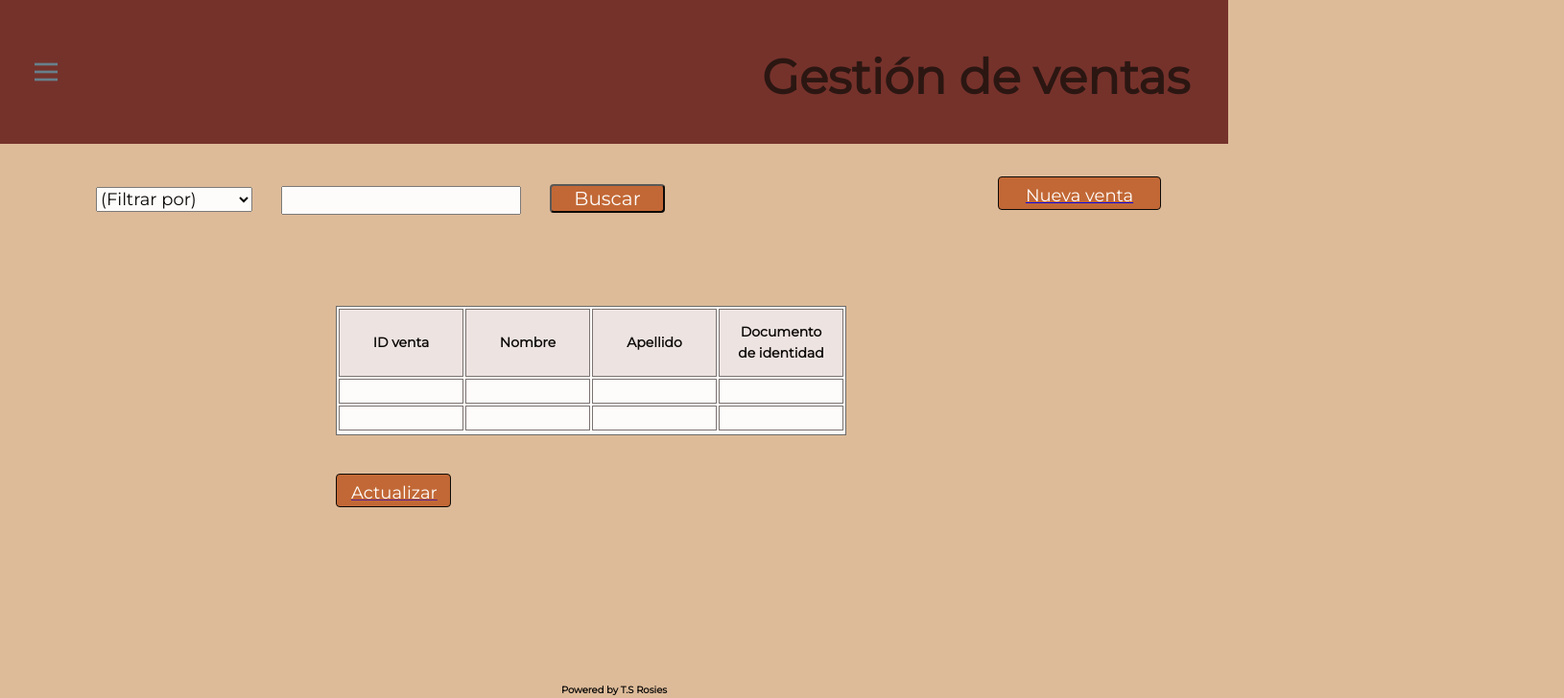
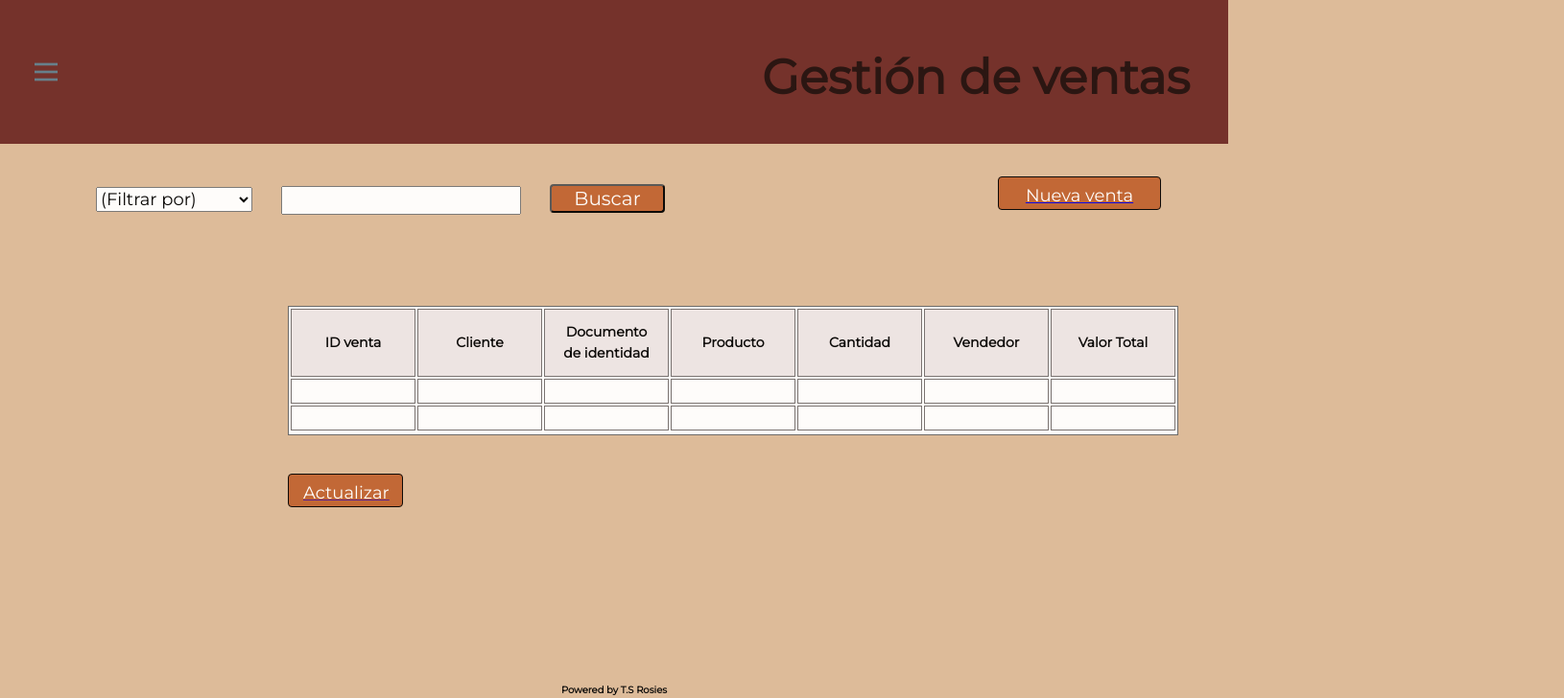
Before and after one commit to yadirahenao/Proyecto_Top_Secret_Rosies, a React (Create React App) app: page /Sales in a window 1280 px wide. Shown: the top 728 px of the page at 96% size, 1630 px wide, since content can reach past the window. Built offline with nearby package versions, Linux system fonts and the light colour scheme.

Commit message:
Se actualiza la interfaz de gestión de ventas

```diff
--- a/package.json
+++ b/package.json
@@ -13,7 +13,7 @@
     "react-router-dom": "^5.3.0",
     "react-scripts": "4.0.3",
     "web-vitals": "^1.0.1",
-    "yarn": "^1.22.11"
+    "yarn": "^1.22.15"
   },
   "scripts": {
     "start": "react-scripts start",
--- a/src/pages/Sales.jsx
+++ b/src/pages/Sales.jsx
@@ -4,7 +4,7 @@ import Footer from 'components/Footer';
 
 function Sales() {
   return (
-      <div>
+      <div className="mainContainer">
       <h2 className="t_modulo">Gestión de ventas</h2>
 
       <div className="busqueda">
@@ -25,10 +25,13 @@ function Sales() {
       <div className="table_users">
       <table>
             <thead>
-                <th>ID venta</th>
-                <th>Nombre</th>
-                <th>Apellido</th>
-                <th>Documento de identidad</th>
+                <th><strong>ID venta</strong></th>
+                <th><strong>Cliente</strong></th>
+                <th><strong>Documento de identidad</strong></th>
+                <th><strong>Producto</strong></th>
+                <th><strong>Cantidad</strong></th>
+                <th><strong>Vendedor</strong></th>
+                <th><strong>Valor Total</strong></th>
 
             </thead>
         <tr>
@@ -36,9 +39,15 @@ function Sales() {
             <td></td>
             <td></td>
             <td></td>
+            <td></td>
+            <td></td>
+            <td></td>
         </tr>
 
         <tr>
+            <td></td>
+            <td></td>
+            <td></td>
             <td></td>
             <td></td>
             <td></td>
--- a/src/styles/Int_modulos.css
+++ b/src/styles/Int_modulos.css
@@ -55,7 +55,7 @@
 .table_users{
     width: 100%;
     margin-top: 100px;
-    margin-left: 350px;
+    margin-left: 300px;
 }
 
 table {
```
Also changed, not shown: src/styles/styles.css (line endings or trailing spaces), 1 other file (tests, documents, lock files or other folders).
